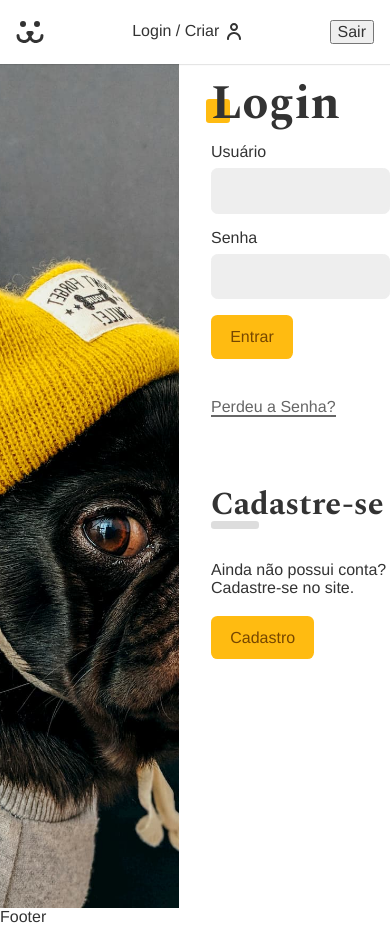
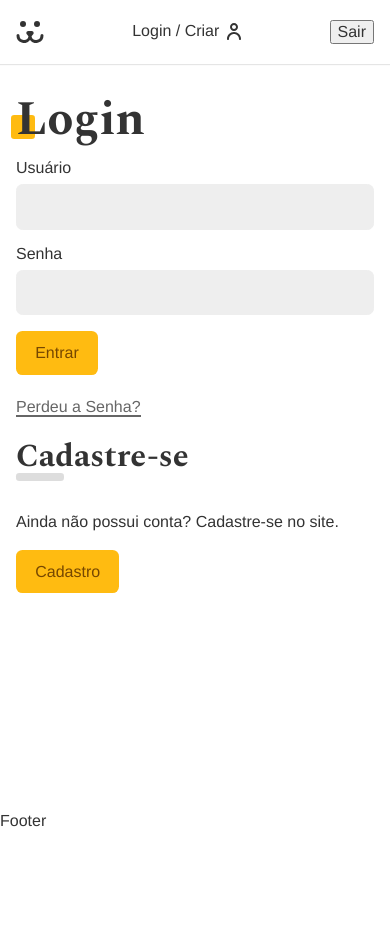
Before and after one commit to JoaoKremerDev/Pets, a React (Vite) app in the folder app/: page /login in a window 390 px wide. After the commit the page ends 844 px from the top, so only its background shows below. Built offline with nearby package versions, Linux system fonts and the light colour scheme.

Commit message:
style: LoginPage styled

```diff
--- a/app/src/Components/Login/Login.module.css
+++ b/app/src/Components/Login/Login.module.css
@@ -1,7 +1,7 @@
 .login {
     display: grid;
     grid-template-columns: 1fr 1fr;
-    min-height: 100vh;
+    min-height: calc(100vh - 6rem);
     gap: 2rem;
 }
 
@@ -12,3 +12,20 @@
     background-size: cover;
 
 }
+
+.forms {
+    max-width: 30rem;
+    padding: 1rem;
+}
+
+@media (max-width: 40rem) {
+    .login {
+        grid-template-columns: 1fr;
+    }
+    .login::before {
+        display: none;
+    }
+    .forms {
+        max-width: 100%;
+    }
+}
--- a/app/src/Components/Login/LoginForm.module.css
+++ b/app/src/Components/Login/LoginForm.module.css
@@ -1,5 +1,5 @@
 .form {
-    margin-bottom: 2rem;
+    margin-bottom: 1rem;
 }
 
 .lost {
@@ -18,7 +18,7 @@
 }
 
 .register {
-    margin-top: 4rem;
+    margin-top: 1rem;
 }
 
 .register p {
```
